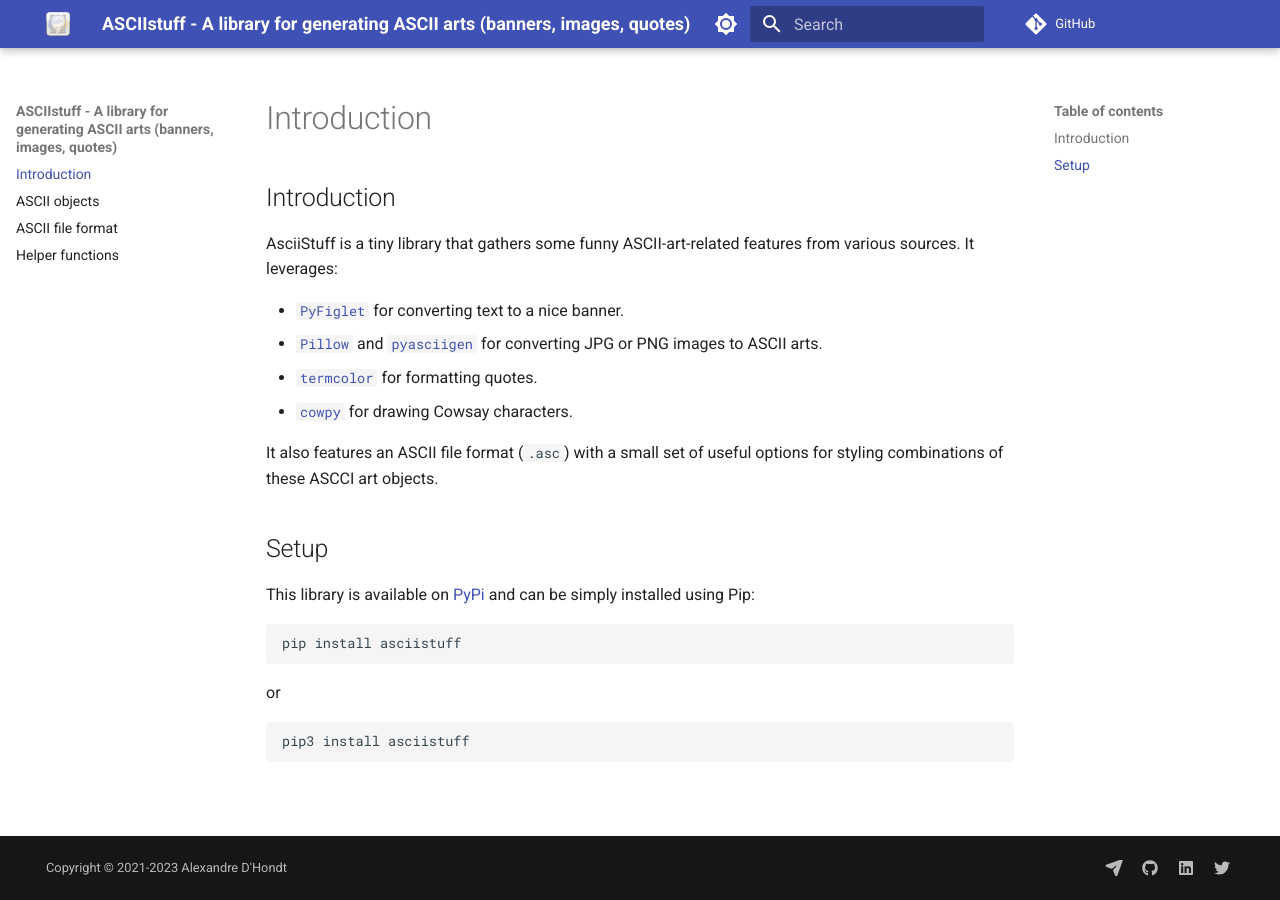
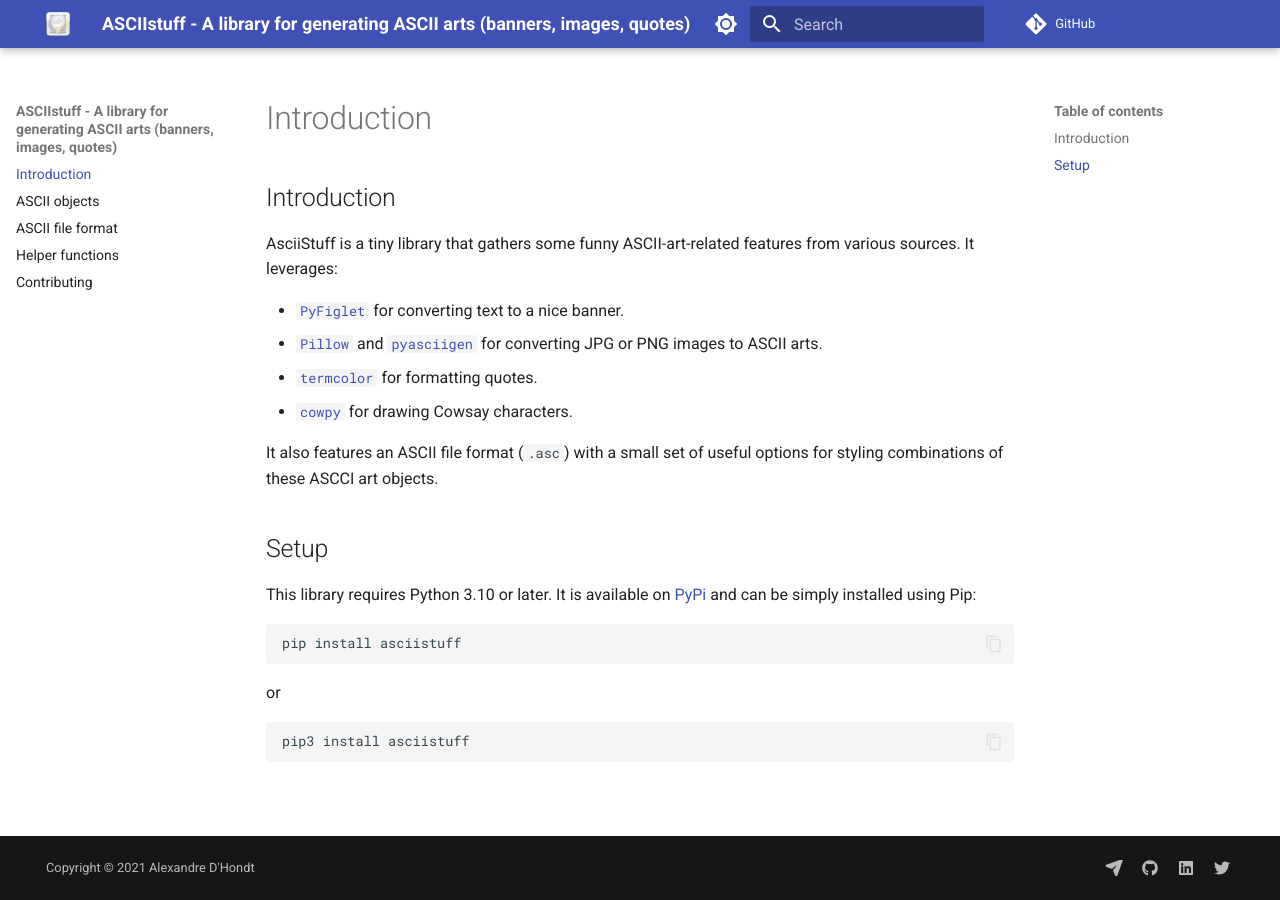
Before and after one commit to dhondta/python-asciistuff, an MkDocs documentation site: the page built from docs/pages/index.md, in a window 1280 px wide. Built offline with MkDocs 1.6.1 and Material for MkDocs 9.7.7, drawn with Linux system fonts in a browser that asks for light colours; comment, search, counter and statistics services are not loaded.

Commit message:
Updated repo according to conventions

````diff
--- a/_config.yml
+++ /dev/null
@@ -1 +0,0 @@
-theme: jekyll-theme-slate
--- a/docs/mkdocs.yml
+++ b/docs/mkdocs.yml
@@ -1,13 +1,17 @@
 site_author: dhondta
 site_name: "ASCIIstuff - A library for generating ASCII arts (banners, images, quotes)"
+site_description: Library for producing ASCII arts (banners, images, quotes) from a text or an image
+site_url: https://python-asciistuff.readthedocs.io
 repo_url: https://github.com/dhondta/python-asciistuff
-copyright: Copyright &copy; 2021-2023 Alexandre D'Hondt
+edit_uri: edit/main/docs/pages/
+copyright: Copyright &copy; 2021 Alexandre D'Hondt
 docs_dir: pages
 nav:
   - Introduction: index.md
   - ASCII objects: objects.md
   - ASCII file format: file.md
   - Helper functions: functions.md
+  - Contributing: contributing.md
 extra:
   generator: false
   social:
@@ -27,6 +31,8 @@
   - css/extra.css
 theme:
   name: material
+  logo: img/logo.png
+  favicon: img/icon.png
   palette:
     - scheme: default
       toggle:
@@ -36,10 +42,20 @@
       toggle:
         icon: material/brightness-4
         name: Switch to light mode
-  logo: img/logo.png
-  favicon: img/icon.png
+  features:
+    - content.code.copy
+    - navigation.sections
+    - navigation.top
+    - toc.follow
 use_directory_urls: false
 markdown_extensions:
+  - admonition
+  - attr_list
+  - def_list
+  - pymdownx.details
+  - pymdownx.highlight
+  - pymdownx.inlinehilite
+  - pymdownx.superfences
+  - tables
   - toc:
       permalink: true
-  - admonition
--- a/docs/pages/index.md
+++ b/docs/pages/index.md
@@ -12,7 +12,7 @@
 
 ## Setup
 
-This library is available on [PyPi](https://pypi.python.org/pypi/asciistuff/) and can be simply installed using Pip:
+This library requires Python 3.10 or later. It is available on [PyPi](https://pypi.python.org/pypi/asciistuff/) and can be simply installed using Pip:
 
 ```sh
 pip install asciistuff
--- a/docs/requirements.txt
+++ b/docs/requirements.txt
@@ -1,4 +1,4 @@
-jinja2<3.1.0
+jinja2
 mkdocs>=1.3.0
 mkdocs-bootswatch
 mkdocs-material
````
Also changed, not shown: SECURITY.md (added, +17 -0 lines), docs/pages/contributing.md (added, +42 -0 lines), pyproject.toml (+18 -1 lines), .readthedocs.yaml, README.md, docs/coverage.svg (deleted), 5 other files.
